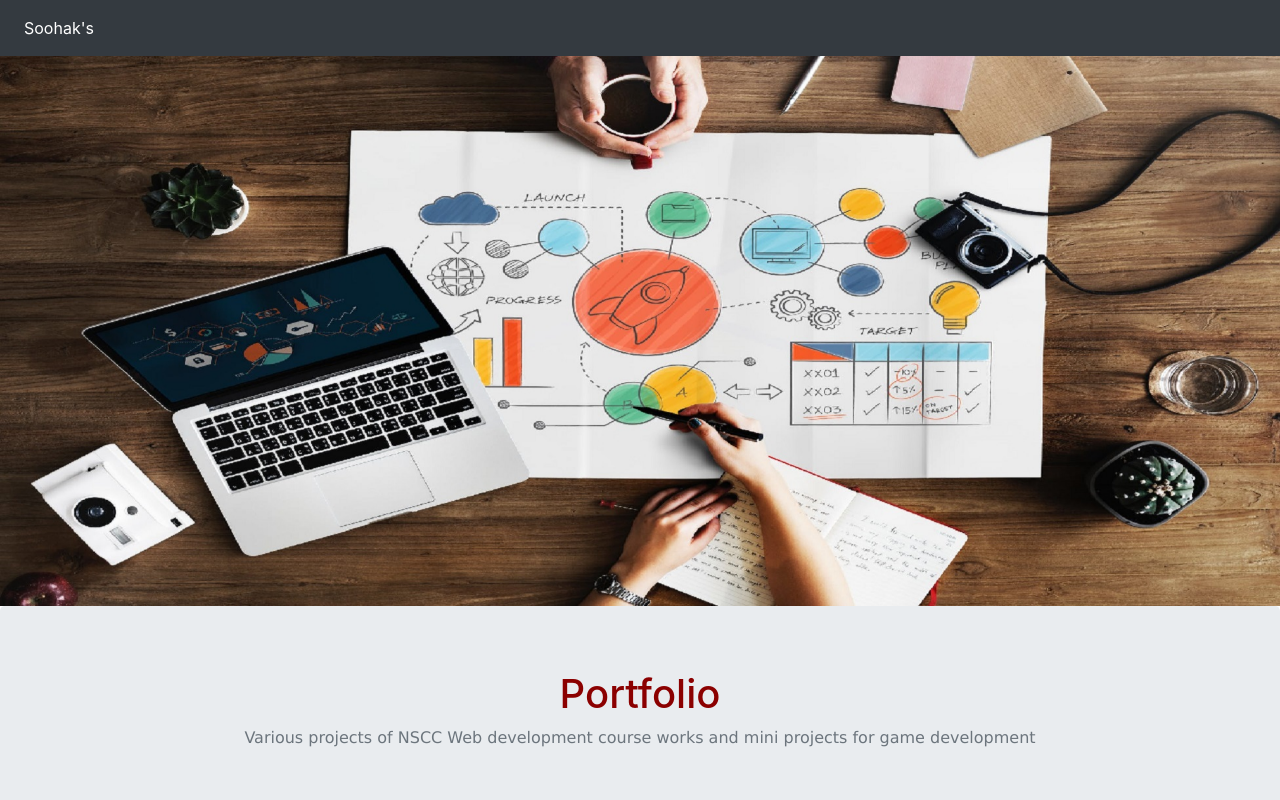
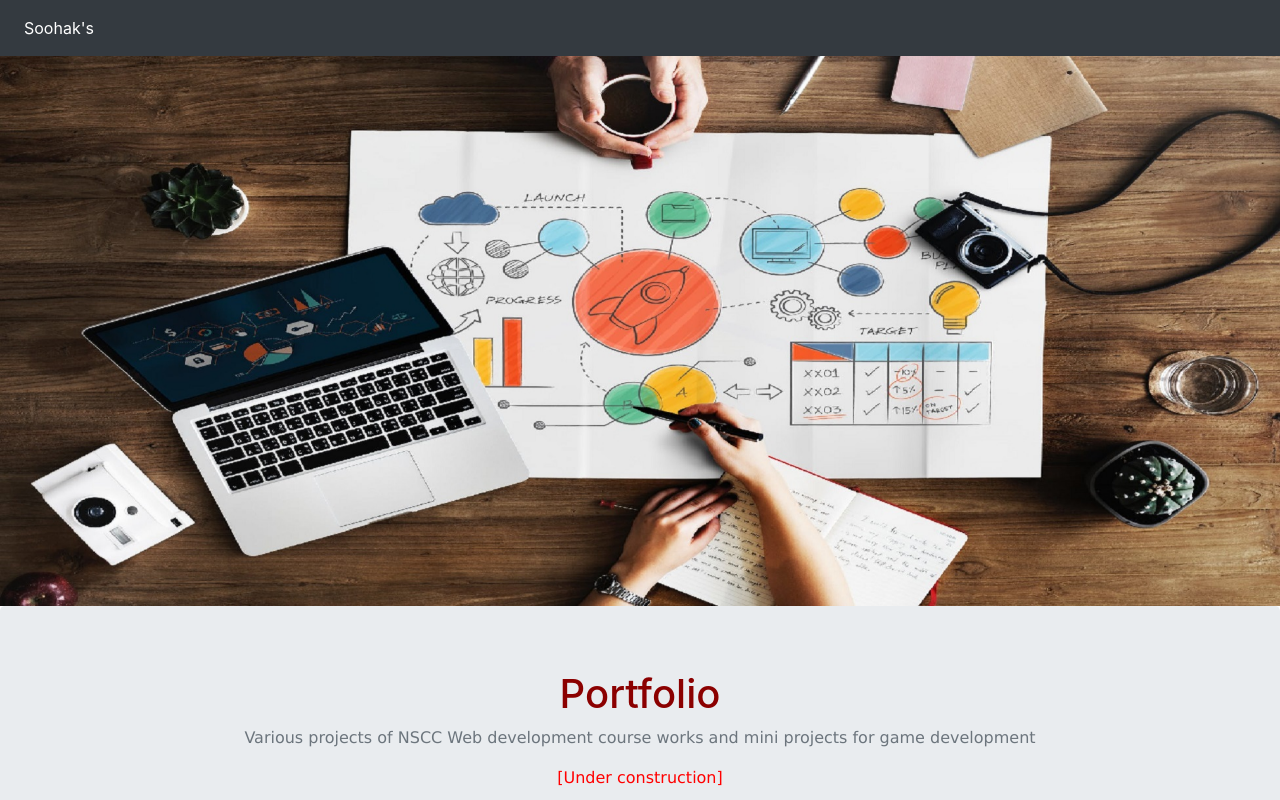
Before and after one commit to soohak/portfolio, a plain HTML site: page sub_pages/Portfolio.html in a window 1280 px wide. Shown: the top 800 px of the page. Drawn offline with nearby package versions, Linux system fonts and the light colour scheme.

Commit message:
modified

```diff
--- a/sub_pages/Portfolio.html
+++ b/sub_pages/Portfolio.html
@@ -47,6 +47,8 @@
         <div class="container">
           <h1 id="top" class="jumbotron-heading">Portfolio</h1>
           <p class="lead text-muted">Various projects of NSCC Web development course works and mini projects for game development</p>
+          <p class="lead text" style="color:red;">[Under construction]</p>
+
         </div>
       </section>
 
```
